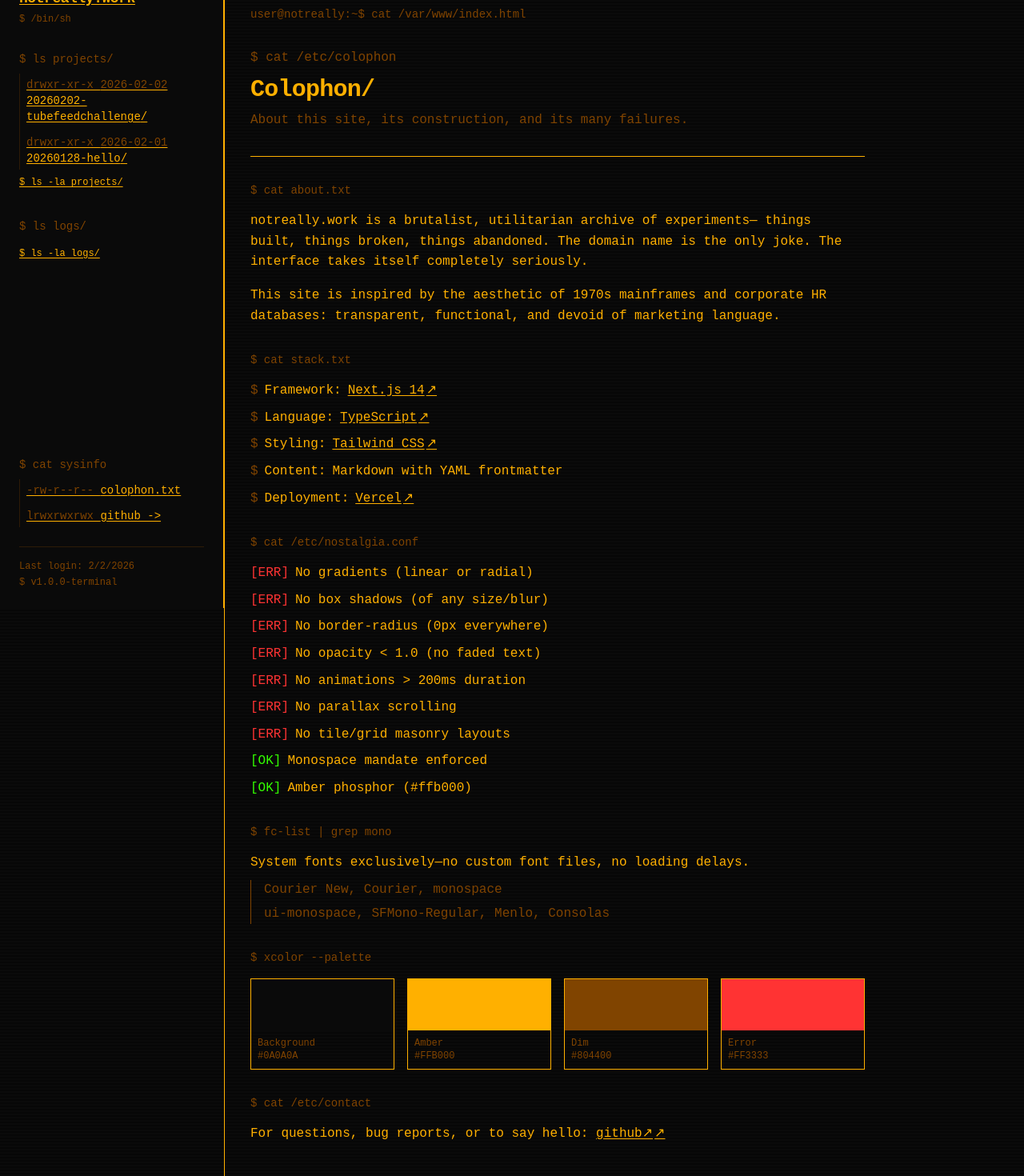
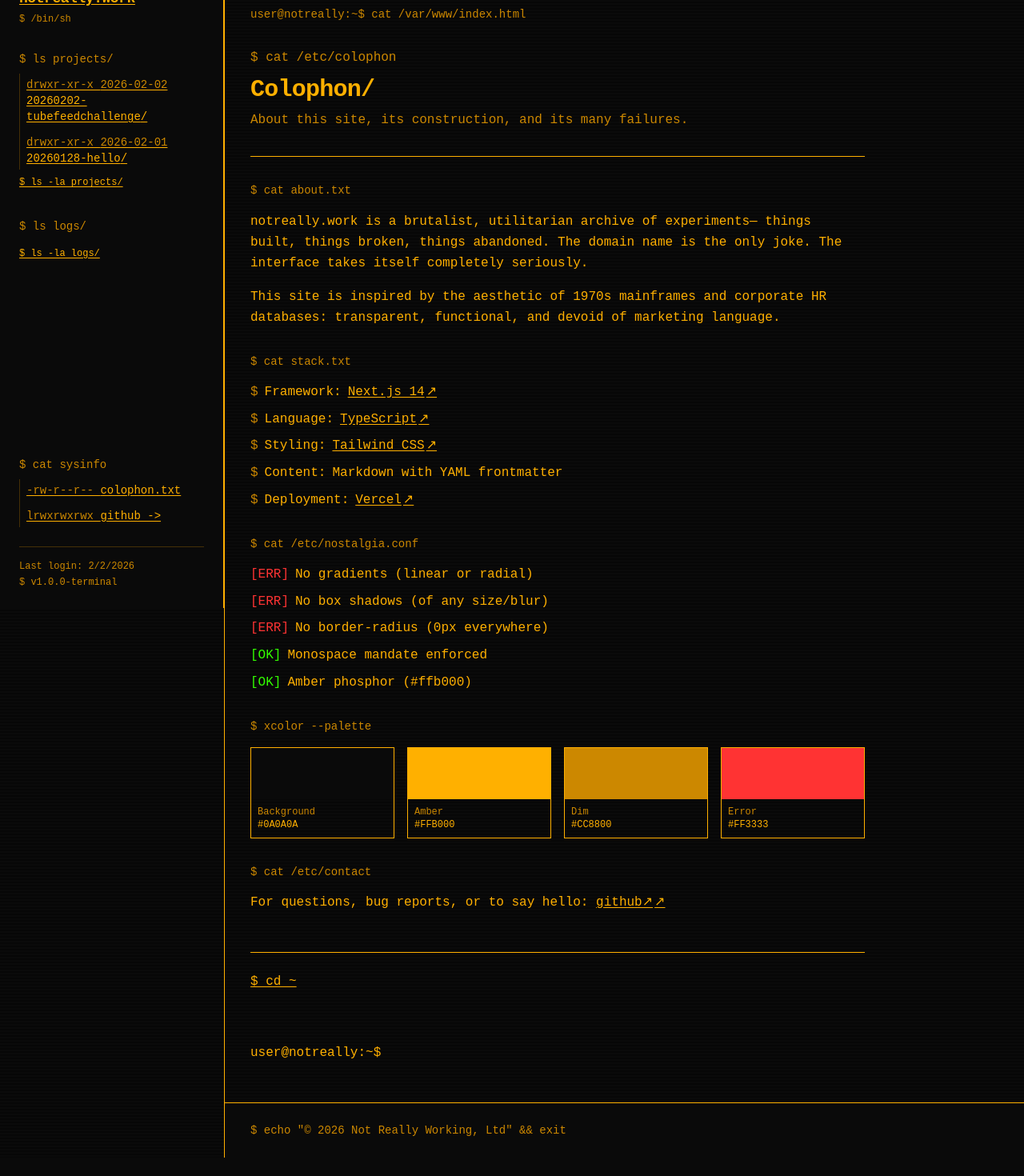
Before and after one commit to notreallywork/notreallywork.github.io, a Next.js app: page /colophon in a window 1280 px wide. Shown: the part 40-1510 px from the top of the page at 80% size. After the commit the page ends 1487 px from the top, so only its background shows below. Built offline with nearby package versions, Linux system fonts and the light colour scheme.

Commit message:
feat: terminal theme with CC8800 dim amber, add /projects and /logs index pages

```diff
--- a/src/app/colophon/page.tsx
+++ b/src/app/colophon/page.tsx
@@ -5,11 +5,11 @@ export default function ColophonPage() {
   return (
     <div className="max-w-3xl font-mono">
       <header className="mb-8">
-        <div className="text-[#804400] mb-2">$ cat /etc/colophon</div>
+        <div className="text-[#CC8800] mb-2">$ cat /etc/colophon</div>
         <h1 className="text-3xl font-bold tracking-tight mb-2 text-[#ffb000]">
           Colophon/
         </h1>
-        <p className="text-[#804400]">
+        <p className="text-[#CC8800]">
           About this site, its construction, and its many failures.
         </p>
       </header>
@@ -17,8 +17,8 @@ export default function ColophonPage() {
       <div className="border-t border-[#ffb000] pt-8 space-y-8">
         {/* About */}
         <section>
-          <div className="text-[#804400] text-sm mb-4">$ cat about.txt</div>
-          <div className="text-[#ffb000] space-y-4">
+          <div className="text-[#CC8800] text-sm mb-4">$ cat about.txt</div>
+          <div className="text-[#ffb000] space-y-4 leading-relaxed">
             <p>
               notreally.work is a brutalist, utilitarian archive of experiments—
               things built, things broken, things abandoned. The domain name is
@@ -34,30 +34,30 @@ export default function ColophonPage() {
 
         {/* Technology */}
         <section>
-          <div className="text-[#804400] text-sm mb-4">$ cat stack.txt</div>
+          <div className="text-[#CC8800] text-sm mb-4">$ cat stack.txt</div>
           <ul className="space-y-2 text-[#ffb000]">
             <li className="flex gap-2">
-              <span className="text-[#804400]">$</span>
+              <span className="text-[#CC8800]">$</span>
               <span>Framework:</span>
               <ExternalLink href="https://nextjs.org">Next.js 14</ExternalLink>
             </li>
             <li className="flex gap-2">
-              <span className="text-[#804400]">$</span>
+              <span className="text-[#CC8800]">$</span>
               <span>Language:</span>
               <ExternalLink href="https://www.typescriptlang.org">TypeScript</ExternalLink>
             </li>
             <li className="flex gap-2">
-              <span className="text-[#804400]">$</span>
+              <span className="text-[#CC8800]">$</span>
               <span>Styling:</span>
               <ExternalLink href="https://tailwindcss.com">Tailwind CSS</ExternalLink>
             </li>
             <li className="flex gap-2">
-              <span className="text-[#804400]">$</span>
+              <span className="text-[#CC8800]">$</span>
               <span>Content:</span>
               <span>Markdown with YAML frontmatter</span>
             </li>
             <li className="flex gap-2">
-              <span className="text-[#804400]">$</span>
+              <span className="text-[#CC8800]">$</span>
               <span>Deployment:</span>
               <ExternalLink href="https://vercel.com">Vercel</ExternalLink>
             </li>
@@ -66,7 +66,7 @@ export default function ColophonPage() {
 
         {/* Design Principles */}
         <section>
-          <div className="text-[#804400] text-sm mb-4">$ cat /etc/nostalgia.conf</div>
+          <div className="text-[#CC8800] text-sm mb-4">$ cat /etc/nostalgia.conf</div>
           <ul className="space-y-2 text-[#ffb000]">
             <li className="flex gap-2">
               <span className="text-[#ff3333]">[ERR]</span>
@@ -81,22 +81,6 @@ export default function ColophonPage() {
               <span>No border-radius (0px everywhere)</span>
             </li>
             <li className="flex gap-2">
-              <span className="text-[#ff3333]">[ERR]</span>
-              <span>No opacity &lt; 1.0 (no faded text)</span>
-            </li>
-            <li className="flex gap-2">
-              <span className="text-[#ff3333]">[ERR]</span>
-              <span>No animations &gt; 200ms duration</span>
-            </li>
-            <li className="flex gap-2">
-              <span className="text-[#ff3333]">[ERR]</span>
-              <span>No parallax scrolling</span>
-            </li>
-            <li className="flex gap-2">
-              <span className="text-[#ff3333]">[ERR]</span>
-              <span>No tile/grid masonry layouts</span>
-            </li>
-            <li className="flex gap-2">
               <span className="text-[#33ff00]">[OK]</span>
               <span>Monospace mandate enforced</span>
             </li>
@@ -107,46 +91,36 @@ export default function ColophonPage() {
           </ul>
         </section>
 
-        {/* Typography */}
+        {/* Colors - FIXED CONTRAST */}
         <section>
-          <div className="text-[#804400] text-sm mb-4">$ fc-list | grep mono</div>
-          <div className="text-[#ffb000] space-y-2">
-            <p>
-              System fonts exclusively—no custom font files, no loading delays.
-            </p>
-            <ul className="space-y-1 pl-4 border-l border-[#804400]">
-              <li className="text-[#804400]">Courier New, Courier, monospace</li>
-              <li className="text-[#804400]">ui-monospace, SFMono-Regular, Menlo, Consolas</li>
-            </ul>
-          </div>
-        </section>
-
-        {/* Colors */}
-        <section>
-          <div className="text-[#804400] text-sm mb-4">$ xcolor --palette</div>
-          <div className="grid grid-cols-2 sm:grid-cols-4 gap-4">
+          <div className="text-[#CC8800] text-sm mb-4">$ xcolor --palette</div>
+          <div className="grid grid-cols-2 sm:grid-cols-4 gap-4 text-[#ffb000]">
             <div className="border border-[#ffb000]">
               <div className="h-16 bg-[#0a0a0a]"></div>
-              <div className="p-2 text-xs text-[#804400]">
-                Background<br />#0A0A0A
+              <div className="p-2 text-xs">
+                <span className="text-[#CC8800]">Background</span><br />
+                #0A0A0A
               </div>
             </div>
             <div className="border border-[#ffb000]">
               <div className="h-16 bg-[#ffb000]"></div>
-              <div className="p-2 text-xs text-[#804400]">
-                Amber<br />#FFB000
+              <div className="p-2 text-xs">
+                <span className="text-[#CC8800]">Amber</span><br />
+                #FFB000
               </div>
             </div>
             <div className="border border-[#ffb000]">
-              <div className="h-16 bg-[#804400]"></div>
-              <div className="p-2 text-xs text-[#804400]">
-                Dim<br />#804400
+              <div className="h-16 bg-[#CC8800]"></div>
+              <div className="p-2 text-xs">
+                <span className="text-[#CC8800]">Dim</span><br />
+                #CC8800
               </div>
             </div>
             <div className="border border-[#ffb000]">
               <div className="h-16 bg-[#ff3333]"></div>
-              <div className="p-2 text-xs text-[#804400]">
-                Error<br />#FF3333
+              <div className="p-2 text-xs">
+                <span className="text-[#CC8800]">Error</span><br />
+                #FF3333
               </div>
             </div>
           </div>
@@ -154,7 +128,7 @@ export default function ColophonPage() {
 
         {/* Contact */}
         <section>
-          <div className="text-[#804400] text-sm mb-4">$ cat /etc/contact</div>
+          <div className="text-[#CC8800] text-sm mb-4">$ cat /etc/contact</div>
           <p className="text-[#ffb000]">
             For questions, bug reports, or to say hello:{' '}
             <ExternalLink href="https://github.com">github↗</ExternalLink>
@@ -166,7 +140,7 @@ export default function ColophonPage() {
       <footer className="mt-12 pt-6 border-t border-[#ffb000]">
         <Link
           href="/"
-          className="text-[#804400] hover:text-[#ffb000] underline"
+          className="text-[#CC8800] hover:text-[#ffb000] underline"
         >
           $ cd ~
         </Link>
--- a/src/app/globals.css
+++ b/src/app/globals.css
@@ -3,7 +3,7 @@
 :root {
   --terminal-bg: #0a0a0a;
   --terminal-amber: #ffb000;
-  --terminal-dim: #804400;
+  --terminal-dim: #CC8800;
   --terminal-red: #ff3333;
   --terminal-green: #33ff00;
   --terminal-border: #ffb000;
@@ -13,7 +13,7 @@
 @theme inline {
   --color-background: #0a0a0a;
   --color-foreground: #ffb000;
-  --color-muted: #804400;
+  --color-muted: #CC8800;
   --color-accent: #ffb000;
   --color-border: #ffb000;
   --color-red: #ff3333;
@@ -109,7 +109,7 @@ a:hover {
 /* Status colors */
 .status-functional { color: #33ff00; }
 .status-experimental { color: #ffb000; }
-.status-abandoned { color: #804400; }
+.status-abandoned { color: #CC8800; }
 .status-broken { color: #ff3333; }
 
 /* Markdown content - Terminal */
@@ -138,14 +138,14 @@ a:hover {
 }
 
 .markdown-body li::marker {
-  color: #804400;
+  color: #CC8800;
 }
 
 .markdown-body code {
   background: rgba(255, 176, 0, 0.1);
   padding: 2px 6px;
   color: #ffb000;
-  border: 1px solid #804400;
+  border: 1px solid #CC8800;
 }
 
 .markdown-body pre {
@@ -153,7 +153,7 @@ a:hover {
   padding: 16px;
   overflow-x: auto;
   margin-bottom: 16px;
-  border: 1px solid #804400;
+  border: 1px solid #CC8800;
 }
 
 .markdown-body img {
@@ -167,7 +167,7 @@ a:hover {
   border-left: 2px solid #ffb000;
   padding-left: 16px;
   margin: 24px 0;
-  color: #804400;
+  color: #CC8800;
   font-style: italic;
 }
 
--- a/src/app/layout.tsx
+++ b/src/app/layout.tsx
@@ -28,7 +28,7 @@ export default function RootLayout({
         <main className="lg:ml-[280px] min-h-screen border-l border-[#ffb000]">
           <div className="px-4 py-6 lg:px-8 lg:py-12 max-w-4xl">
             {/* Terminal prompt header */}
-            <div className="mb-8 text-sm text-[#804400]">
+            <div className="mb-8 text-sm text-[#CC8800]">
               user@notreally:~$ cat /var/www/index.html
             </div>
 
@@ -41,8 +41,8 @@ export default function RootLayout({
           </div>
         </main>
 
-        <footer className="lg:ml-[280px] border-t border-l border-[#ffb000] px-4 py-6 lg:px-8 bg-[#0a0a0a] text-sm text-[#804400]">
-          <p>$ echo "© 2025 Not Really Working, Ltd" && exit</p>
+        <footer className="lg:ml-[280px] border-t border-l border-[#ffb000] px-4 py-6 lg:px-8 bg-[#0a0a0a] text-sm text-[#CC8800]">
+          <p>$ echo "© 2026 Not Really Working, Ltd" && exit</p>
         </footer>
       </body>
     </html>
--- a/src/app/projects/page.tsx
+++ b/src/app/projects/page.tsx
@@ -1,36 +1,41 @@
 import Link from 'next/link';
-import { getAllProjects, getProjectBySlug } from '@/lib/content';
-import { notFound } from 'next/navigation';
+import { getAllProjects } from '@/lib/content';
 
-// THIS IS REQUIRED FOR STATIC EXPORT:
-export function generateStaticParams() {
+export default function ProjectsIndexPage() {
   const projects = getAllProjects();
-  return projects.map((project) => ({
-    slug: project.slug,
-  }));
-}
-
-export default function ProjectPage({ params }: { params: { slug: string } }) {
-  const project = getProjectBySlug(params.slug);
-
-  if (!project) {
-    notFound();
-  }
 
   return (
     <div className="font-mono">
-      {/* Breadcrumb */}
-      <div className="text-[#804400] mb-4">
-        user@notreally:~$ cat projects/{project.slug}/README.md
+      <div className="text-[#CC8800] mb-4">
+        user@notreally:~$ ls -la projects/
       </div>
 
-      {/* Header */}
-      <h1 className="text-3xl font-bold text-[#ffb000] mb-2">{project.title}</h1>
+      <h1 className="text-3xl font-bold text-[#ffb000] mb-2">
+        Projects/
+      </h1>
+      <p className="text-[#CC8800] mb-8">
+        {projects.length} entries found
+      </p>
 
-      {/* Metadata line */}
-      <div className="text-sm text-[#804400] mb-6 border-b border-[#804400]/30 pb-4">
-        <span>{project.date}</span>
-        <span className="mx-4">|</span>
+      <div className="text-[#CC8800] text-sm mb-4">
+        total {projects.length * 4}
+      </div>
+
+      <div className="space-y-0">
+        {projects.map((project) => (
+          <div
+            key={project.slug}
+            className="grid grid-cols-1 md:grid-cols-[12ch_1fr_12ch_80px] gap-2 md:gap-4 border-b border-[#CC8800]/30 py-3 hover:bg-[#ffb000]/10 items-baseline text-sm"
+          >
+            <span className="text-[#CC8800] hidden md:block">drwxr-xr-x</span>
+
+            <Link
+              href={`/projects/${project.slug}/`}
+              className="truncate text-[#ffb000]"
+            >
+              {project.date} {project.slug}/
+            </Link>
+
             <span className={
               project.status === 'broken' ? 'text-[#ff3333]' :
               project.status === 'functional' ? 'text-[#33ff00]' :
@@ -38,50 +43,26 @@ export default function ProjectPage({ params }: { params: { slug: string } }) {
             }>
               [{project.status.toUpperCase()}]
             </span>
-        {project.github && (
-          <>
-            <span className="mx-4">|</span>
-            <a href={`https://github.com/${project.github}`} target="_blank" rel="noopener noreferrer" className="underline hover:bg-[#ffb000] hover:text-[#0a0a0a]">
-              github↗
-            </a>
-          </>
-        )}
-        {project.demo && (
-          <>
-            <span className="mx-4">|</span>
-            <a href={project.demo} target="_blank" rel="noopener noreferrer" className="text-[#33ff00] underline hover:bg-[#33ff00] hover:text-[#0a0a0a]">
-              ./run.sh↗
-            </a>
-          </>
-        )}
-      </div>
 
-      {/* Demo Launch Box - if demo exists */}
-      {project.demo && (
-        <div className="border border-[#33ff00] p-4 mb-8 text-center">
-          <div className="text-[#804400] mb-2">$ ./launch.sh</div>
+            {project.demo ? (
               <a
                 href={project.demo}
                 target="_blank"
                 rel="noopener noreferrer"
-            className="text-xl font-bold text-[#33ff00] hover:bg-[#33ff00] hover:text-[#0a0a0a] px-4 py-2 inline-block"
+                className="text-[#33ff00] hover:bg-[#33ff00] hover:text-[#0a0a0a] px-2 underline"
               >
-            [ LAUNCH EXPERIMENT ]
+                ./run↗
               </a>
+            ) : (
+              <span className="text-[#CC8800]">-</span>
+            )}
           </div>
-      )}
-
-      {/* Content */}
-      <div className="max-w-none">
-        <div className="text-[#ffb000] whitespace-pre-wrap">
-          {project.content}
-        </div>
+        ))}
       </div>
 
-      {/* Back link */}
-      <div className="mt-12 pt-4 border-t border-[#804400]/30">
-        <Link href="/projects/" className="text-[#804400] hover:text-[#ffb000] underline">
-          $ cd ../
+      <div className="mt-8">
+        <Link href="/" className="text-[#CC8800] hover:text-[#ffb000] underline">
+          $ cd ~
         </Link>
       </div>
     </div>
--- a/src/components/layout/Sidebar.tsx
+++ b/src/components/layout/Sidebar.tsx
@@ -15,28 +15,28 @@ export function Sidebar() {
               notreally.work
             </div>
           </Link>
-          <div className="text-xs text-[#804400] mt-1">$ /bin/sh</div>
+          <div className="text-xs text-[#CC8800] mt-1">$ /bin/sh</div>
         </div>
 
         {/* Projects Directory */}
         <nav className="mb-8">
-          <div className="text-[#804400] text-sm mb-2">$ ls projects/</div>
-          <div className="pl-2 space-y-1 border-l border-[#804400]/30">
+          <div className="text-[#CC8800] text-sm mb-2">$ ls projects/</div>
+          <div className="pl-2 space-y-1 border-l border-[#CC8800]/30">
             {projects.slice(0, 5).map((project) => (
               <Link
                 key={project.slug}
                 href={`/projects/${project.slug}/`}
                 className="block text-sm text-[#ffb000] hover:bg-[#ffb000] hover:text-[#0a0a0a] px-2 py-1 -ml-2 underline-offset-2"
               >
-                <span className="text-[#804400]">drwxr-xr-x </span>
-                <span className="text-[#804400]">{project.date} </span>
+                <span className="text-[#CC8800]">drwxr-xr-x </span>
+                <span className="text-[#CC8800]">{project.date} </span>
                 {project.slug}/
               </Link>
             ))}
           </div>
           <Link
             href="/projects/"
-            className="inline-block mt-2 text-xs text-[#804400] hover:text-[#ffb000] underline"
+            className="inline-block mt-2 text-xs text-[#CC8800] hover:text-[#ffb000] underline"
           >
             $ ls -la projects/
           </Link>
@@ -44,23 +44,23 @@ export function Sidebar() {
 
         {/* Logs Directory */}
         <nav className="mb-8">
-          <div className="text-[#804400] text-sm mb-2">$ ls logs/</div>
-          <div className="pl-2 space-y-1 border-l border-[#804400]/30">
+          <div className="text-[#CC8800] text-sm mb-2">$ ls logs/</div>
+          <div className="pl-2 space-y-1 border-l border-[#CC8800]/30">
             {logs.slice(0, 3).map((log) => (
               <Link
                 key={log.slug}
                 href={`/logs/${log.slug}/`}
                 className="block text-sm text-[#ffb000] hover:bg-[#ffb000] hover:text-[#0a0a0a] px-2 py-1 -ml-2 underline-offset-2"
               >
-                <span className="text-[#804400]">-rw-r--r-- </span>
-                <span className="text-[#804400]">{log.date} </span>
+                <span className="text-[#CC8800]">-rw-r--r-- </span>
+                <span className="text-[#CC8800]">{log.date} </span>
                 {log.slug}.md
               </Link>
             ))}
           </div>
           <Link
             href="/logs/"
-            className="inline-block mt-2 text-xs text-[#804400] hover:text-[#ffb000] underline"
+            className="inline-block mt-2 text-xs text-[#CC8800] hover:text-[#ffb000] underline"
           >
             $ ls -la logs/
           </Link>
@@ -68,13 +68,13 @@ export function Sidebar() {
 
         {/* System Info */}
         <nav className="mt-auto">
-          <div className="text-[#804400] text-sm mb-2">$ cat sysinfo</div>
-          <div className="pl-2 space-y-1 border-l border-[#804400]/30 text-sm">
+          <div className="text-[#CC8800] text-sm mb-2">$ cat sysinfo</div>
+          <div className="pl-2 space-y-1 border-l border-[#CC8800]/30 text-sm">
             <Link
               href="/colophon/"
               className="block text-[#ffb000] hover:bg-[#ffb000] hover:text-[#0a0a0a] px-2 py-1 -ml-2 underline-offset-2"
             >
-              <span className="text-[#804400]">-rw-r--r-- </span>
+              <span className="text-[#CC8800]">-rw-r--r-- </span>
               colophon.txt
             </Link>
             <a
@@ -83,14 +83,14 @@ export function Sidebar() {
               rel="noopener noreferrer"
               className="block text-[#ffb000] hover:bg-[#ffb000] hover:text-[#0a0a0a] px-2 py-1 -ml-2 underline-offset-2"
             >
-              <span className="text-[#804400]">lrwxrwxrwx </span>
+              <span className="text-[#CC8800]">lrwxrwxrwx </span>
               github -&gt;
             </a>
           </div>
         </nav>
 
         {/* Footer Info */}
-        <div className="mt-6 pt-4 border-t border-[#804400]/30 text-xs text-[#804400]">
+        <div className="mt-6 pt-4 border-t border-[#CC8800]/30 text-xs text-[#CC8800]">
           <div>Last login: {new Date().toLocaleDateString()}</div>
           <div className="mt-1">$ v1.0.0-terminal</div>
         </div>
```
Also changed, not shown: src/app/page.tsx (+23 -23 lines), src/components/layout/Header.tsx (+17 -17 lines). Lines whose indentation alone changed are shown as unchanged.
